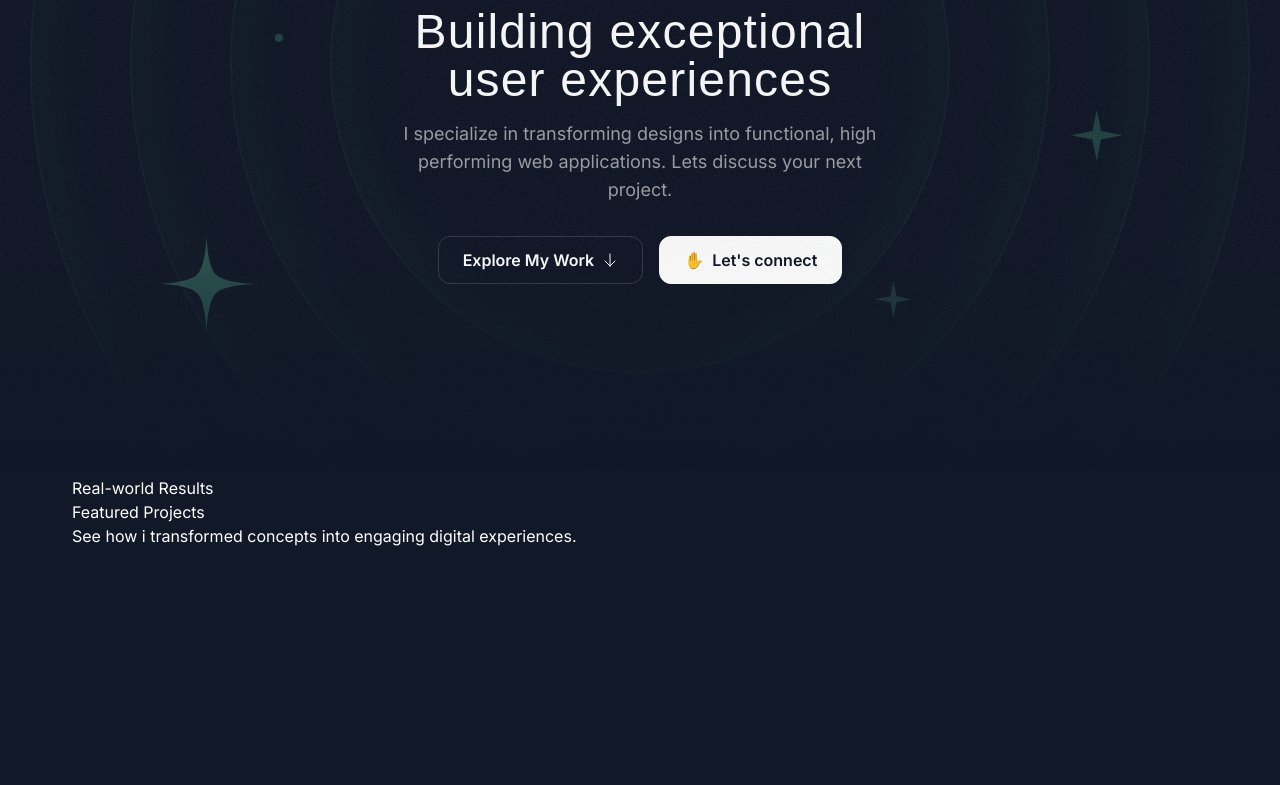
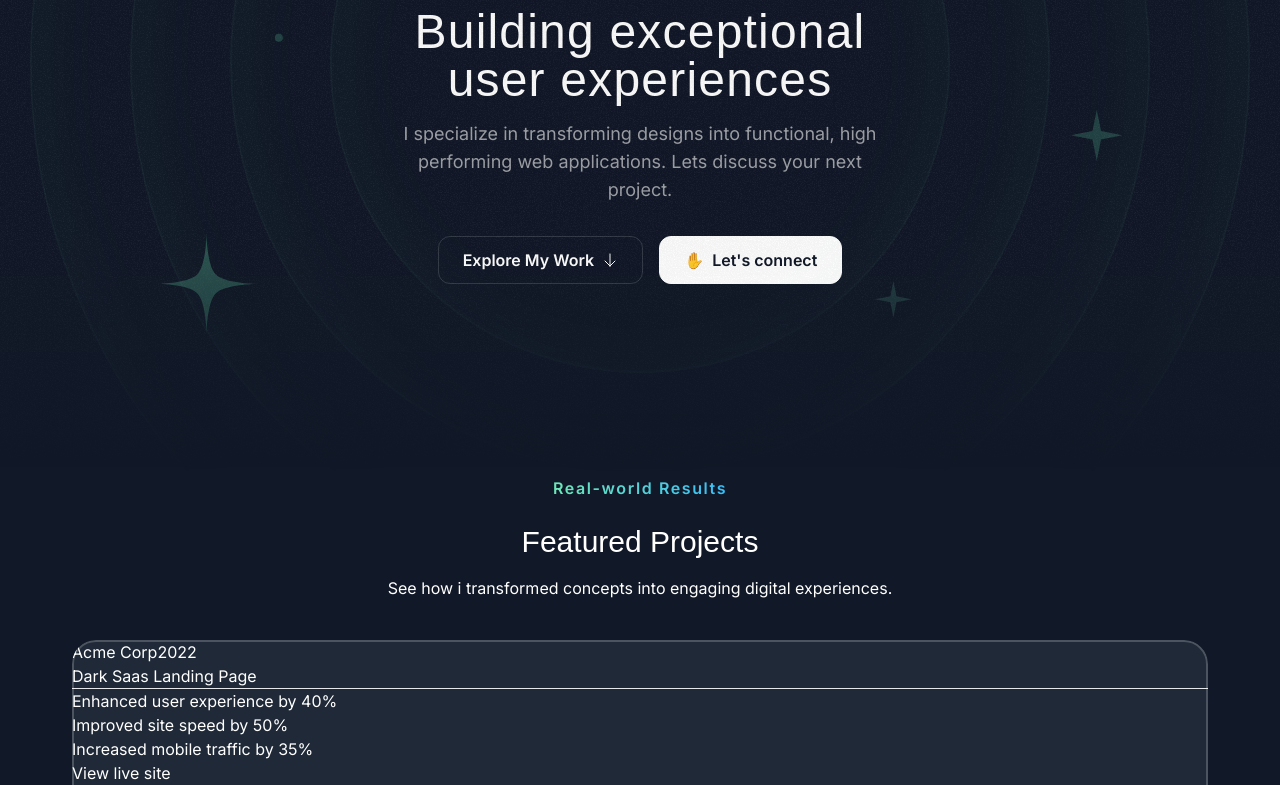
Before and after one commit to Dev-Thembinkosi/portfolio-website, a Next.js app: page / in a window 1280 px wide. Shown: the part 350-1135 px from the top of the page. Before the commit the page ends 1023 px from the top, so only its background shows below. Built offline with nearby package versions, Linux system fonts and the light colour scheme; a web font is replaced by a local one.

Commit message:
Featured projects outline fix

```diff
--- a/src/sections/Projects.tsx
+++ b/src/sections/Projects.tsx
@@ -1,6 +1,7 @@
 import darkSaasLandingPage from "@/assets/images/dark-saas-landing-page.png";
 import lightSaasLandingPage from "@/assets/images/light-saas-landing-page.png";
 import aiStartupLandingPage from "@/assets/images/ai-startup-landing-page.png";
+import Image from "next/image";
 
 const portfolioProjects = [
   {
@@ -45,11 +46,40 @@
   return (
     <div>
       <div className="container">
-        <p>Real-world Results</p>
-        <h2>Featured Projects</h2>
-        <p>See how i transformed concepts into engaging digital experiences.</p>
+        <div className="flex justify-center">
+          <p className="upper-case font-semibold tracking-widest bg-gradient-to-r from-emerald-300 to-sky-400 text-transparent bg-clip-text">
+            Real-world Results
+          </p>
+        </div>
+        <h2 className="font-serif text-3xl text-center mt-6">Featured Projects</h2>
+        <p className="text-center text-white mt-4">See how i transformed concepts into engaging digital experiences.</p>
+
+        <div className="flex flex-col mt-10">
+          {portfolioProjects.map((project) => {
+            return (
+              <div key={project.title} className="bg-gray-800 rounded-3xl relative z-0 overflow-hidden after:z-10 after:content-[''] after:absolute after:inset-0 after:outline-2 after:outline after:-outline-offset-2 after:rounded-3xl after:outline-white/20">
+                <div>
+                  <span>{project.company}</span>
+                  <span>{project.year}</span>
+                </div>
+                <h3>{project.title}</h3>
+                <hr />
+                <ul>
+                  {project.results.map((result) => (
+                    <li key={result.title}>{result.title}</li>
+                  ))}
+                </ul>
+
+                <a href={project.link}>
+                  <button>View live site</button>
+                </a>
+
+                <Image src={project.image} alt={project.title} />
+              </div>
+            );
+          })}
+        </div>
       </div>
     </div>
-
-  )
+  );
 };
```
